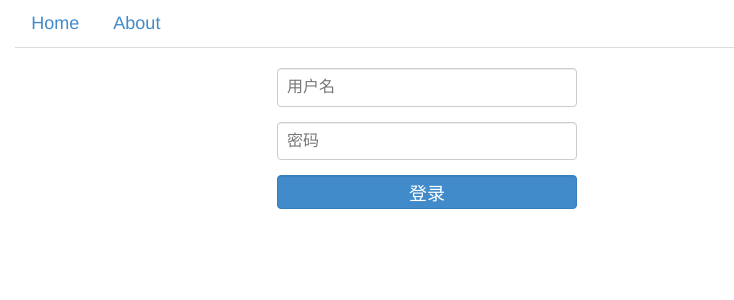
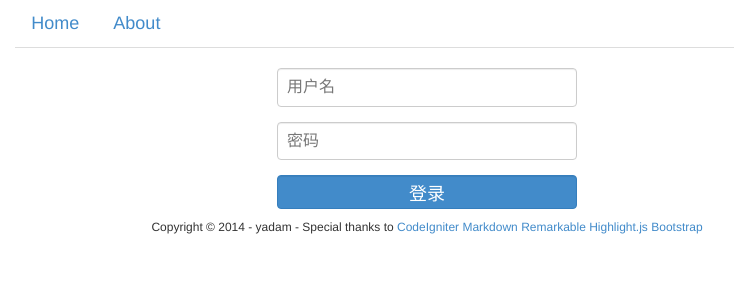
Before and after one commit to jialeicui/blog, a CodeIgniter app: page /index.php/log/login in a window 1280 px wide. Shown: the top 300 px of the page, without its empty margins (213-947 px from the left). Run offline with CodeIgniter, Linux system fonts and the light colour scheme; some libraries are stand-ins or nearby versions.

Commit message:
add special thanks

```diff
--- a/application/views/foot.php
+++ b/application/views/foot.php
@@ -1,3 +1,12 @@
+        <footer class="footer_content">
+          Copyright © 2014 - yadam -
+          Special thanks to
+          <a href="http://ellislab.com/codeigniter" target="_blank">CodeIgniter</a>
+          <a href="http://daringfireball.net/projects/markdown/" target="_blank">Markdown</a>
+          <a href="https://github.com//jonschlinkert/remarkable" target="_blank">Remarkable</a>
+          <a href="https://github.com/isagalaev/highlight.js" target="_blank">Highlight.js</a>
+          <a href="https://github.com/twbs/bootstrap" target="_blank">Bootstrap</a>
+        </footer>
         </div>
     <link rel="stylesheet" href="https://cdn.jsdelivr.net/highlight.js/8.2/styles/solarized_light.css">
 	<script src="http://libs.baidu.com/jquery/1.9.1/jquery.min.js"></script>
--- a/style/css/main.css
+++ b/style/css/main.css
@@ -126,3 +126,9 @@ h2, h3, h4 {
 .btn-artile {
     text-align: left;
 }
+
+.footer_content {
+    text-align: center;
+    font-size: 12px;
+    margin-top: 10px;
+}
```
